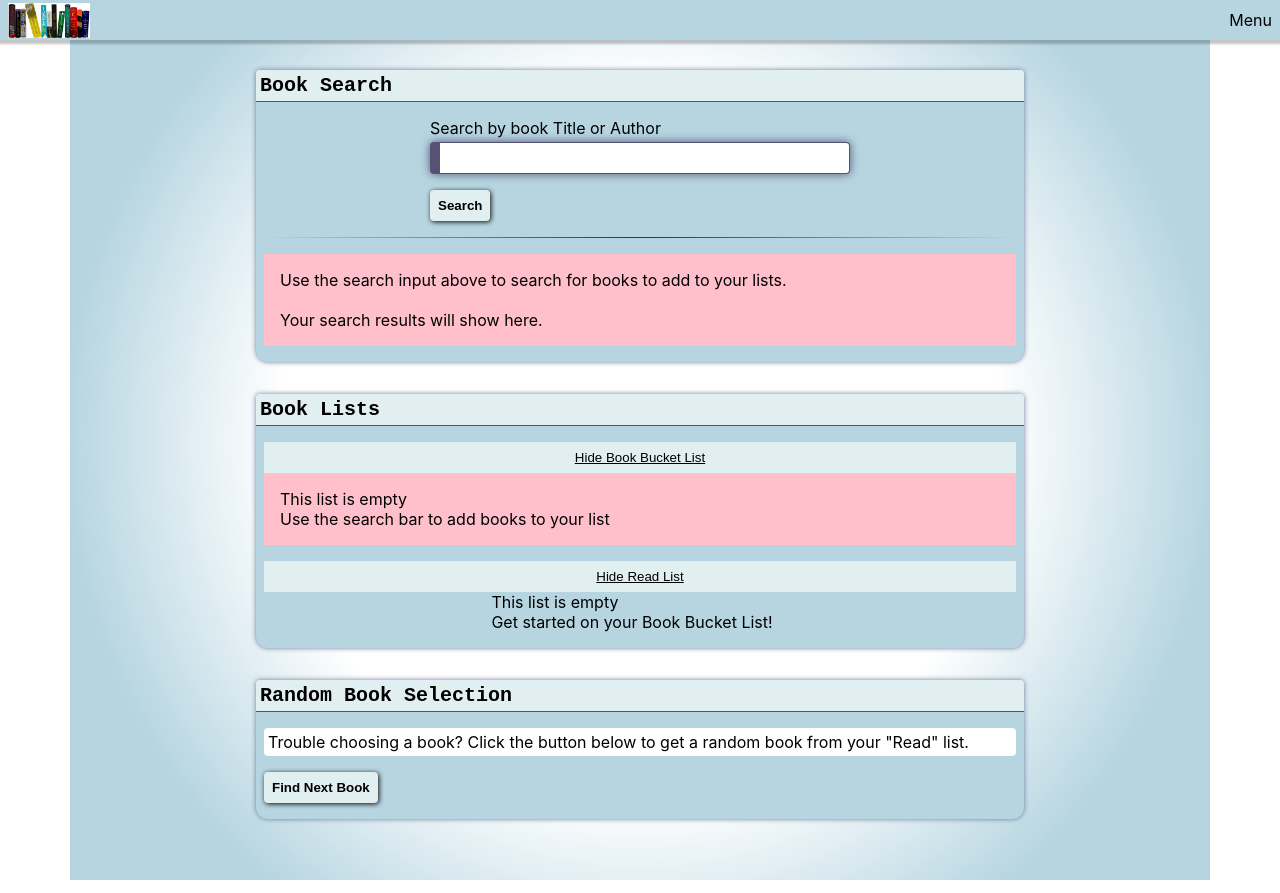
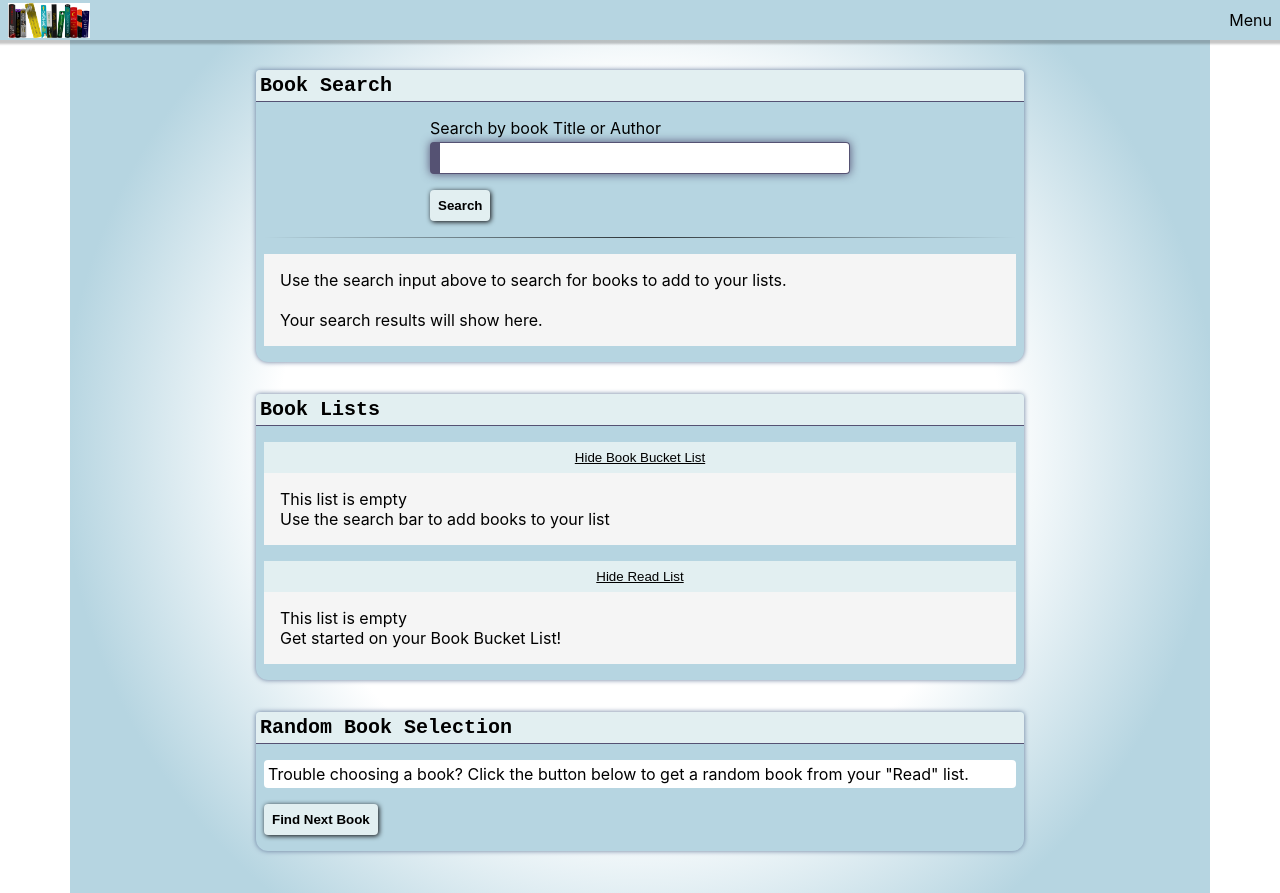
Before and after one commit to ElizabethClohosey/Book-club, a React (Create React App) app: page / in a window 1280 px wide. Built offline with nearby package versions, Linux system fonts and the light colour scheme.

Commit message:
added instructions to read list

```diff
--- a/src/App.css
+++ b/src/App.css
@@ -71,8 +71,7 @@ footer {
 }
 
 .list-wrapper {
-  background: white;
-  background: pink;
+  background: whitesmoke;
   padding: 1rem;
 }
 
--- a/src/components/read-list.jsx
+++ b/src/components/read-list.jsx
@@ -8,10 +8,19 @@ const ReadList = ({ readList }) => {
       <button className="list-btns" onClick={() => setShowList(!showList)}>
         {showList ? "Hide Read List" : "Show Read List"}
       </button>
+
       {showList && (
+        <div className="list-wrapper">
+          <section className="list-section">
+            {Object.keys(readList).length > 0 ? (
+              <section>
+                <h3>Read List</h3>
+                <div className="list-instructions">
+                  <p>Page instructions will live here</p>
+                </div>
+                <hr className="dark" />
+                {readList.map((volume) => (
                   <section className="read-list">
-          {Object.keys(readList).length > 0 ? (
-            readList.map((volume) => (
                     <div key={volume.id} className="book-card-wrapper">
                       <BookCard
                         title={volume.volumeInfo.title}
@@ -28,7 +37,9 @@ const ReadList = ({ readList }) => {
                         }
                       />
                     </div>
-            ))
+                  </section>
+                ))}
+              </section>
             ) : (
               <>
                 <p>
@@ -40,6 +51,7 @@ const ReadList = ({ readList }) => {
               </>
             )}
           </section>
+        </div>
       )}
     </section>
   );
```
Lines whose indentation alone changed are shown as unchanged.
